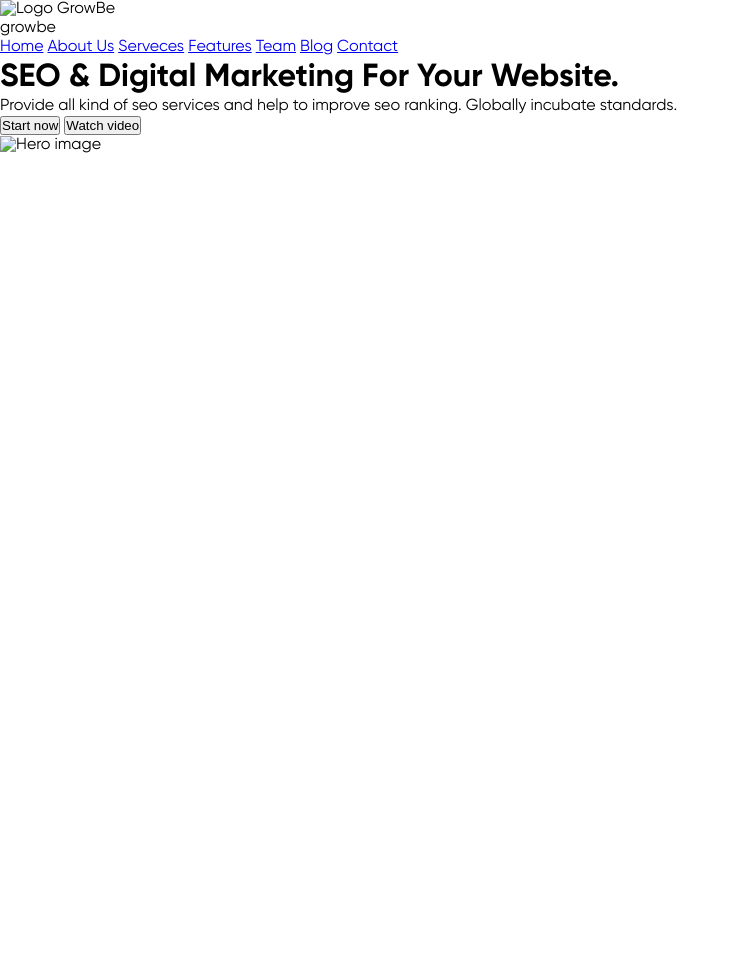
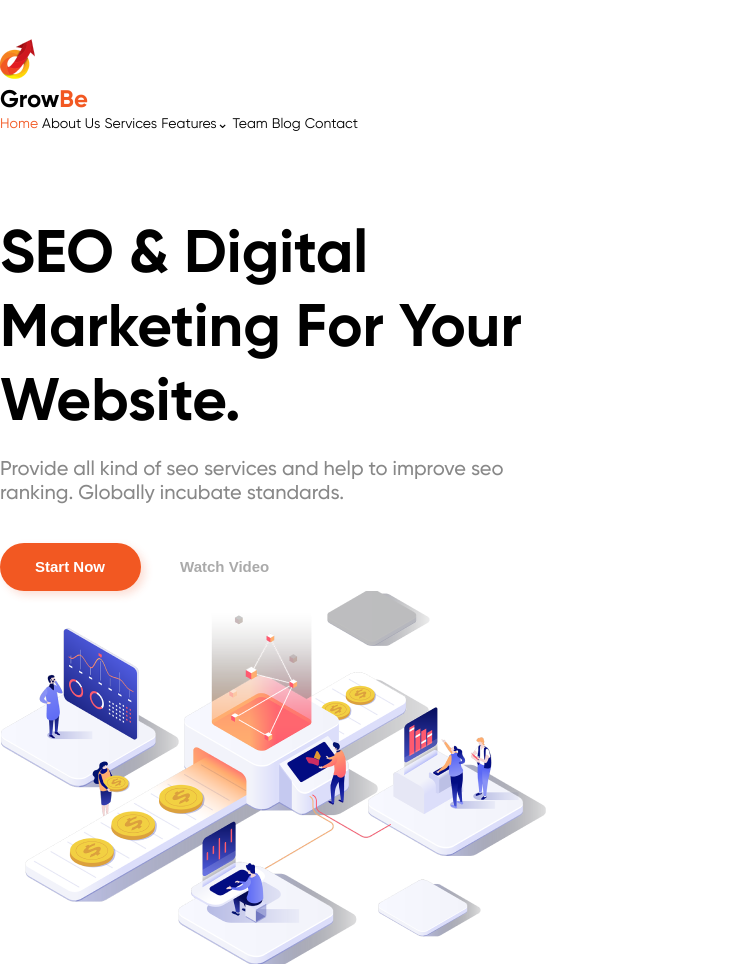
Before and after one commit to igor-rodin/html-css-homeworks, a plain HTML site: page growbe/index.html in a window 1280 px wide. Shown: the top 973 px of the page, without its empty margins (0-739 px from the left). Before the commit the page ends 800 px from the top, so only its background shows below. Drawn offline with Linux system fonts and the light colour scheme.

Commit message:
Done style.css

```diff
--- a/growbe/index.html
+++ b/growbe/index.html
@@ -11,17 +11,17 @@
     <div class="wrapper">
         <header class="header">
             <div class="logo">
-                <img src="" alt="Logo GrowBe" class="log__image">
-                <div class="logo__text">grow<span logo__text--accent>be</span></div>
+                <img src="./img/logo.png" alt="Logo GrowBe" class="logo__image">
+                <div class="logo__text">Grow<span class="logo__text--accent">Be</span></div>
             </div>
             <nav class="menu">
-                <a class="menu__link menu__link--active" href="#">Home</a>
-                <a class="menu__link" href="#">About Us</a>
-                <a class="menu__link" href="#">Serveces</a>
-                <a class="menu__link menu__link--dropdown" href="#">Features</a>
-                <a class="menu__link" href="#">Team</a>
-                <a class="menu__link" href="#">Blog</a>
-                <a class="menu__link" href="#">Contact</a>
+                <a class="menu__link menu__link--active" href="#">home</a>
+                <a class="menu__link" href="#">about us</a>
+                <a class="menu__link" href="#">services</a>
+                <a class="menu__link menu__link--dropdown" href="#">features</a>
+                <a class="menu__link" href="#">team</a>
+                <a class="menu__link" href="#">blog</a>
+                <a class="menu__link" href="#">contact</a>
             </nav>
         </header>
         <div class="main">
@@ -29,21 +29,21 @@
                 <h1 class="title main-content__title">SEO & Digital Marketing For Your Website.</h1>
                 <div class="main-content__text">Provide all kind of seo services and help to improve seo ranking. Globally incubate standards.</div>
                 <div class="main-content__buttons">
-                    <button class="button button--active">Start now</button>
-                    <button class="button">Watch video</button>
+                    <button class="button button--active">start now</button>
+                    <button class="button">watch video</button>
                 </div>
             </div>
             <div class="main__image">
-                <img src="" alt="Hero image">
+                <img src="./img/hero_image.png" alt="Hero image">
             </div>
         </div>
         <footer class="brand">
-            <a href="#" class="brand__link"><img src="" alt="" class="brand-image"></a>
-            <a href="#" class="brand__link"><img src="" alt="" class="brand-image"></a>
-            <a href="#" class="brand__link"><img src="" alt="" class="brand-image"></a>
-            <a href="#" class="brand__link"><img src="" alt="" class="brand-image"></a>
-            <a href="#" class="brand__link"><img src="" alt="" class="brand-image"></a>
-            <a href="#" class="brand__link"><img src="" alt="" class="brand-image"></a>
+            <a href="#" class="brand__link"><img src="./img/logo-1.png" alt="" class="brand-image"></a>
+            <a href="#" class="brand__link"><img src="./img/logo-2.png" alt="" class="brand-image"></a>
+            <a href="#" class="brand__link"><img src="./img/logo-3.png" alt="" class="brand-image"></a>
+            <a href="#" class="brand__link"><img src="./img/logo-4.png" alt="" class="brand-image"></a>
+            <a href="#" class="brand__link"><img src="./img/logo-5.png" alt="" class="brand-image"></a>
+            <a href="#" class="brand__link"><img src="./img/logo-6.png" alt="" class="brand-image"></a>
         </footer>
     </div>
 </body>
--- a/growbe/style.css
+++ b/growbe/style.css
@@ -38,7 +38,118 @@
     padding: 0;
 }
 
+a {
+    text-decoration: none;
+    color: inherit;
+}
+
+img {
+    height: 100%;
+}
+
 body {
     font-family: Gilroy, Arial, Helvetica, sans-serif;
     font-weight: normal;
 }
+
+.wrapper {
+    margin-top: 39px;
+}
+
+.header {
+    margin-bottom: 85px;
+}
+
+.logo__text {
+    font-weight: bold;
+    font-size: 24px;
+}
+
+.logo__text--accent {
+    color: #F25822;
+}
+
+.logo__image {
+    width: 35px;
+    height: 40px;
+}
+
+.menu__link {
+    font-size: 14px;
+    text-transform: capitalize;
+}
+
+.menu__link:hover {
+    color: #F25822;
+}
+
+
+.menu__link--active {
+    color: #F25822;
+}
+
+.menu__link--dropdown::after {
+    content: '\2304';
+    display: inline-block;
+}
+
+.main-content {
+    width: 522px;
+}
+
+.title {
+    font-weight: bold;
+    font-size: 60px;
+}
+
+.main-content__title {
+    margin-bottom: 17px;
+}
+
+.main-content__text {
+    font-weight: 500;
+    font-size: 20px;
+    color: #888;
+}
+
+.main-content__buttons {
+    margin-top: 37px;
+}
+
+.button {
+    font-weight: bold;
+    font-size: 15px;
+    color: #aaa;
+    padding: 15px 36px 16px 35px;
+    border: none;
+    border-radius: 50px;
+    background: transparent;
+    cursor: pointer;
+    text-transform: capitalize;
+}
+
+.button:hover {
+    background-color: #F25822;
+    color: #fff;
+    box-shadow: 4px 4px 8px rgba(242, 88, 43, 0.2);
+}
+
+.button--active {
+    background-color: #F25822;
+    color: #fff;
+    box-shadow: 4px 4px 8px rgba(242, 88, 43, 0.2);
+}
+
+.main__image {
+    width: 545px;
+}
+
+.brand {
+    padding-top: 97px;
+    padding-bottom: 95px;
+    margin-top: 162px;
+}
+
+.brand-image {
+    width: 160px;
+}
```
Also changed, not shown: growbe/img/hero_image.png (added), growbe/img/logo-1.png (added), growbe/img/logo-2.png (added), growbe/img/logo-3.png (added), growbe/img/logo-4.png (added), growbe/img/logo-5.png (added), growbe/img/logo-6.png (added), growbe/img/logo.png (added).
